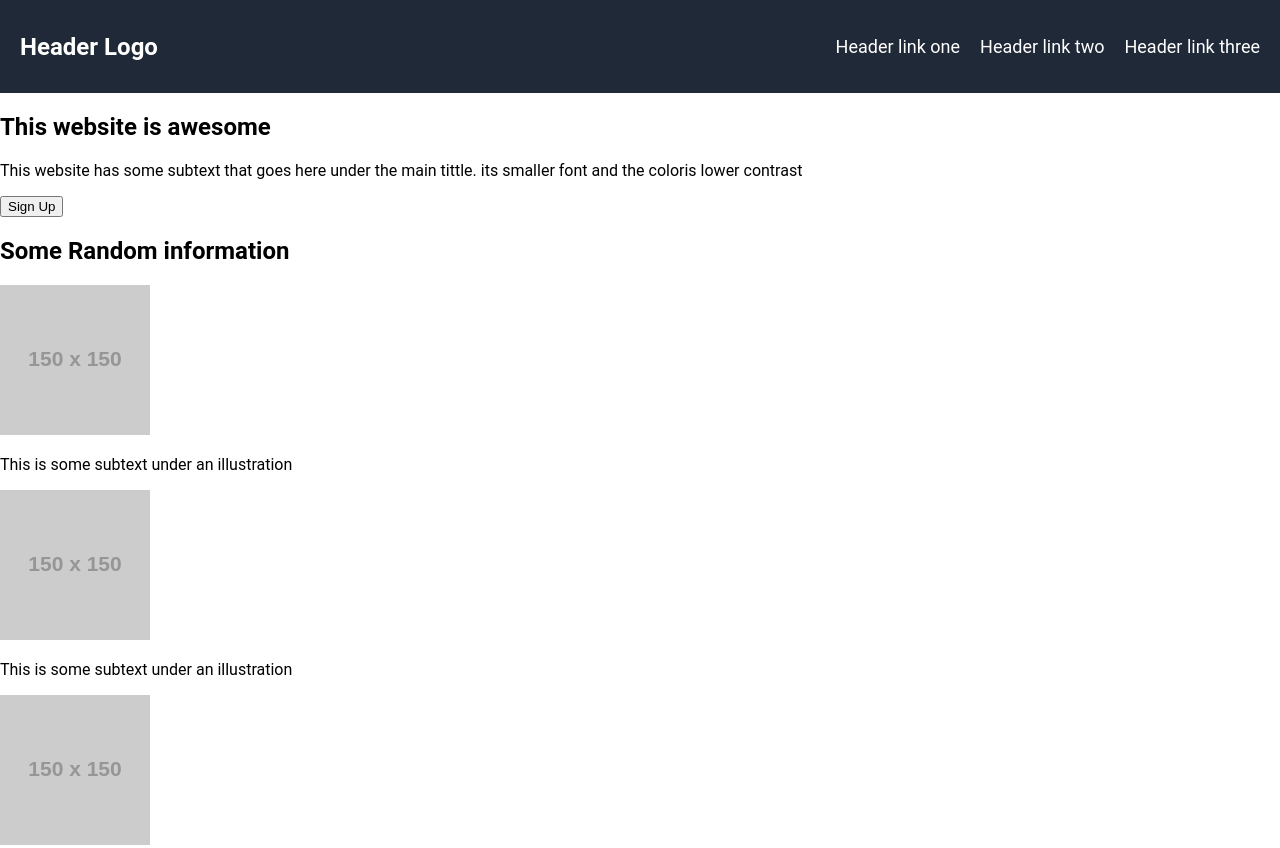
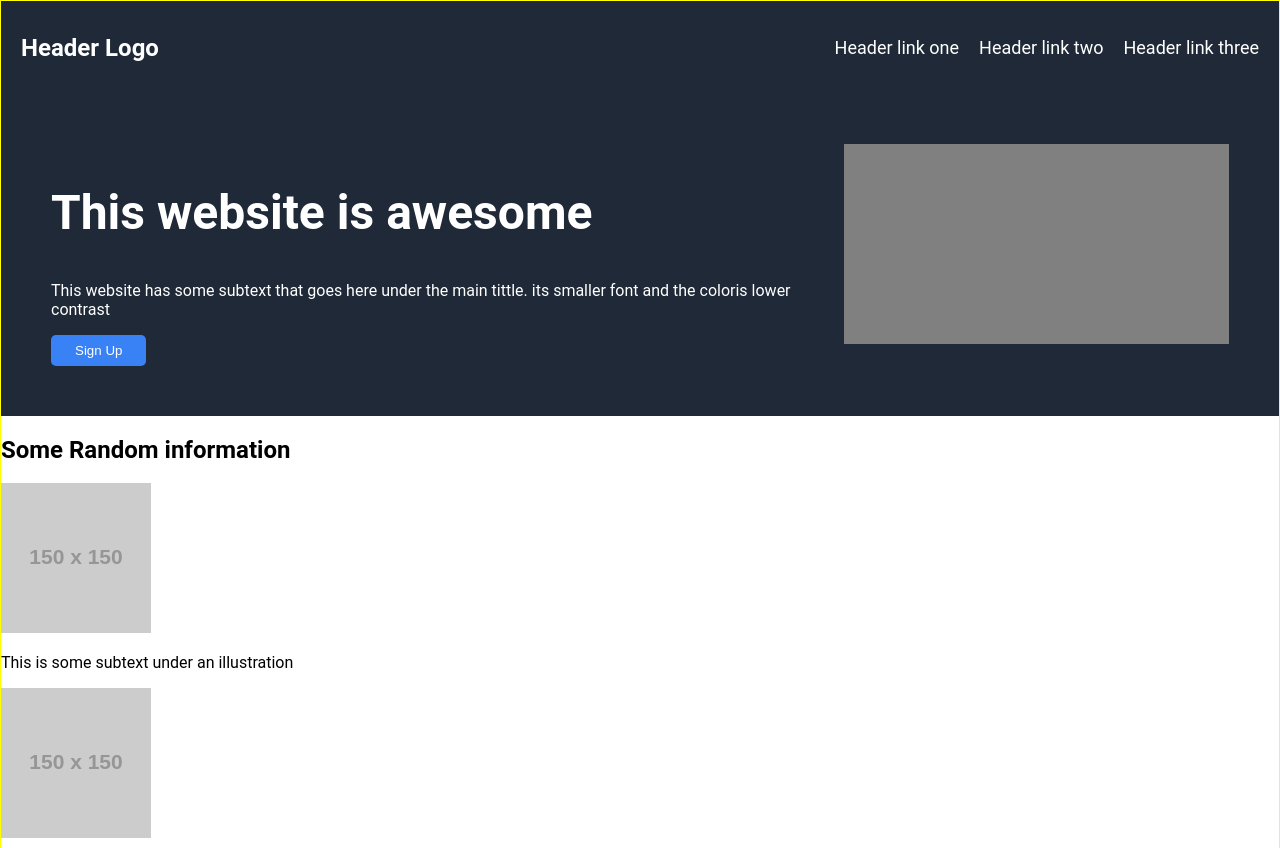
Before and after one commit to Evans-Coe/Odin-LandingPage, a plain HTML site: page index.html in a window 1280 px wide. Shown: the top 848 px of the page. Drawn offline with Linux system fonts and the light colour scheme; placeholder pictures from the web are drawn by us.

Commit message:
info section complete. both html and css.

```diff
--- a/styles.css
+++ b/styles.css
@@ -1,6 +1,10 @@
 body{
     margin: 0;
+    border: solid 1px yellow;
     font-family: 'Roboto', sans-serif;
+
+
+
 
 }
 
@@ -11,6 +15,8 @@ header{
     color: white;
     padding: 20px;
 }
+
+
 
 .logo{
     font-size: 24px;
@@ -30,3 +36,40 @@ nav a{
     text-decoration: none;
     font-size: 18px;
 }
+
+.hero{
+    display: flex;
+    justify-content: center;
+    background-color: #1F2937;
+    color: white;
+    padding: 50px;
+    text-wrap: wrap;
+    gap: 20px;
+
+
+}
+
+.hero h1{
+    font-size: 48px;
+    font-weight: bold;
+
+}
+
+.hero p{
+    smaller-font-size: 18px;
+
+}
+
+button{
+    background-color: #3882f6;
+    color: white;
+    border: none;
+    border-radius: 5px;
+    padding: 8px 24px;
+}
+
+.hero-image{
+    background-color: grey;
+    width: 400px;
+    height: 200px;
+}
```
Also changed, not shown: index.html (+3 -0 lines).
